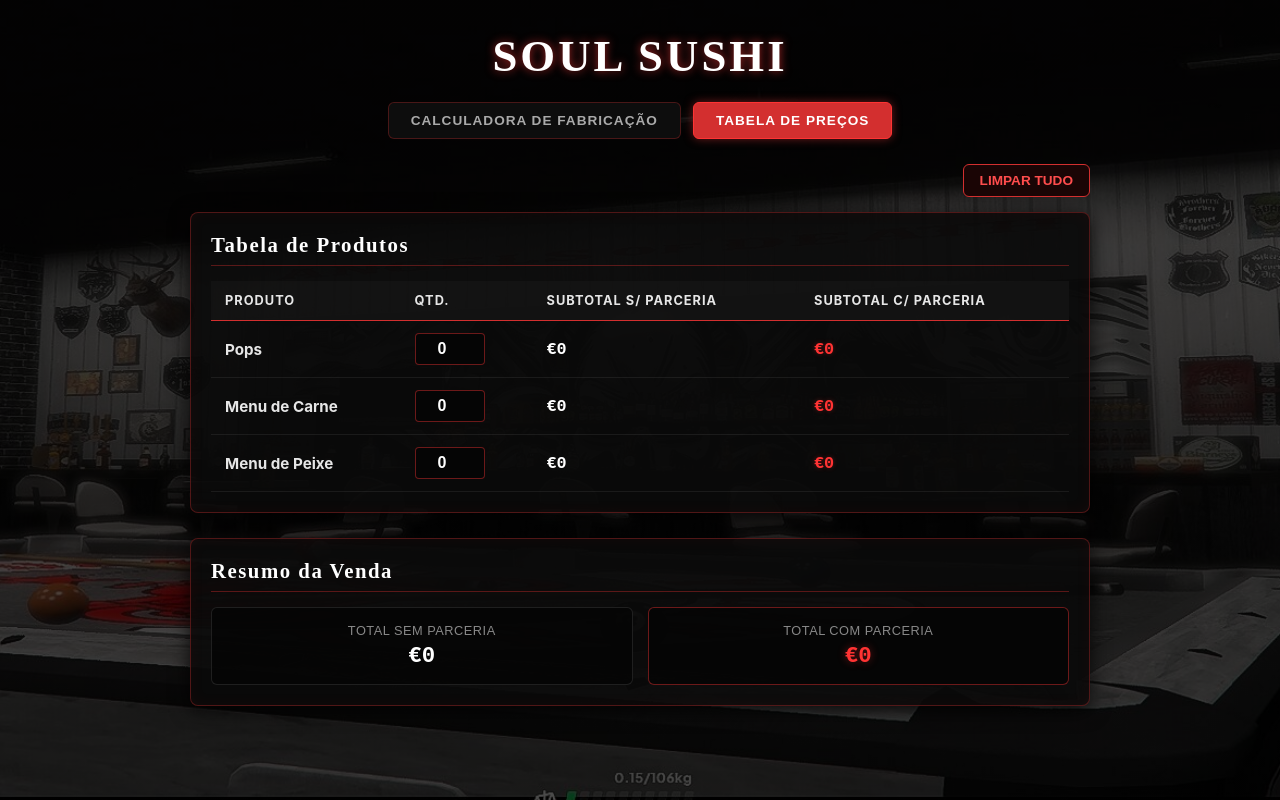
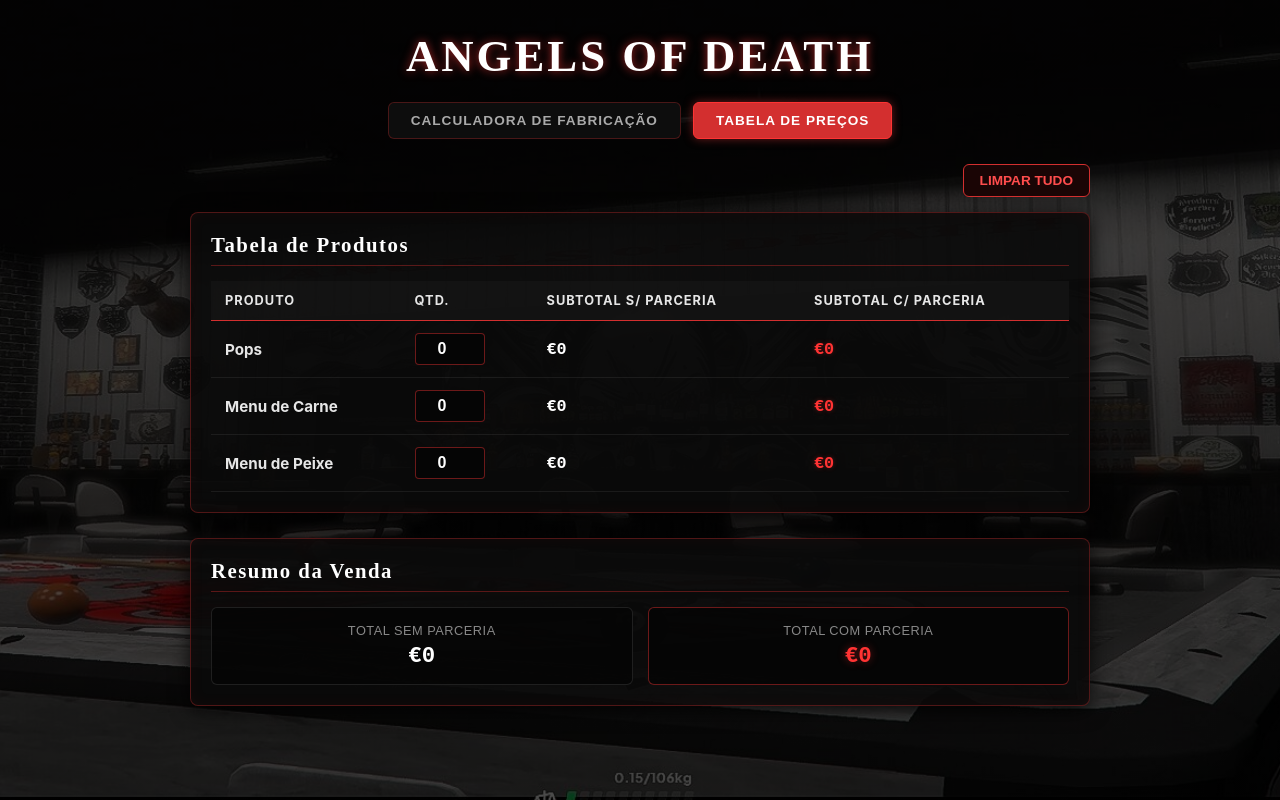
Before and after one commit to T33J4Ypt/Angels-TRF, a plain HTML site: page precos.html in a window 1280 px wide. Drawn offline with Linux system fonts and the light colour scheme.

Commit message:
Update precos.html

```diff
--- a/precos.html
+++ b/precos.html
@@ -3,13 +3,13 @@
 <head>
   <meta charset="UTF-8">
   <meta name="viewport" content="width=device-width, initial-scale=1.0">
-  <title>Soul Sushi - Tabela de Preços</title>
+  <title>Angels of Death - Tabela de Preços</title>
   <link rel="stylesheet" href="style.css">
 </head>
 <body>
 
   <div class="container">
-    <h1>Soul Sushi</h1>
+    <h1>Angels of Death</h1>
 
     <!-- Navegação entre Páginas -->
     <nav class="nav-tabs">
```
